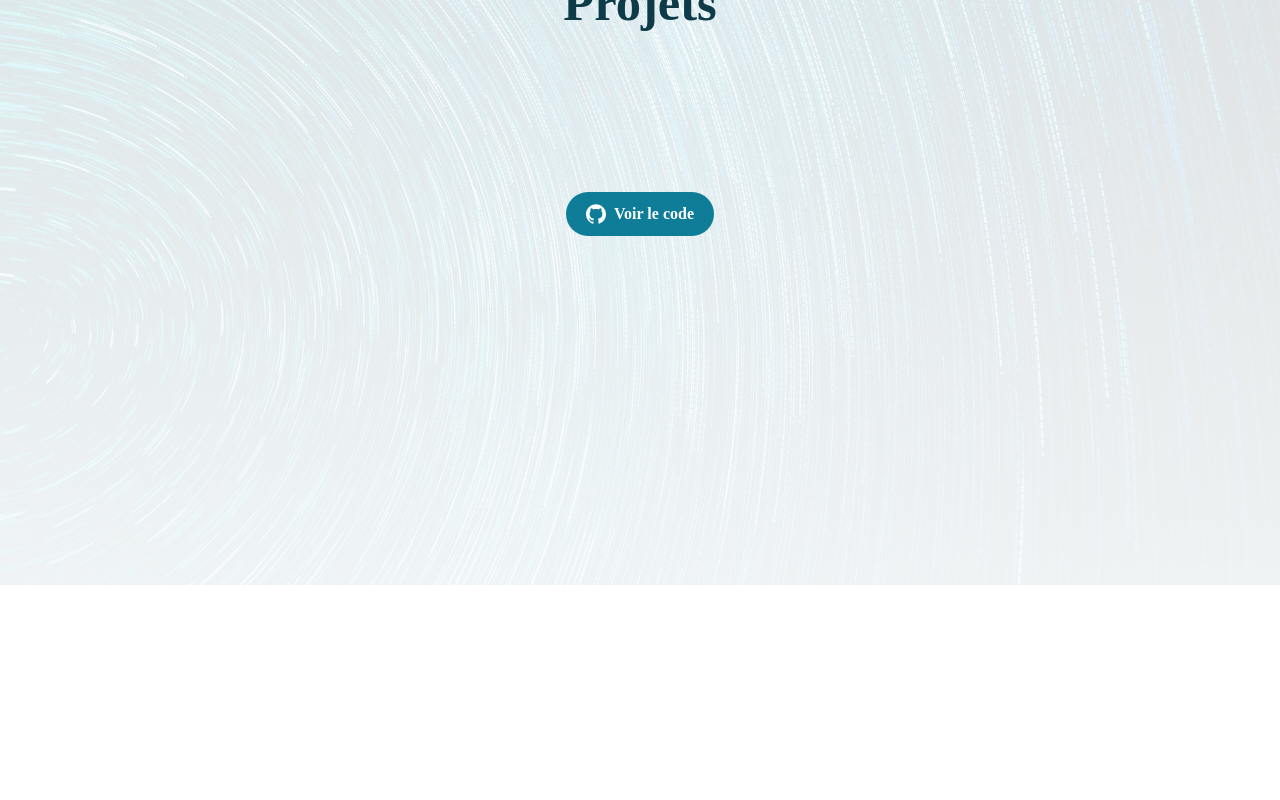
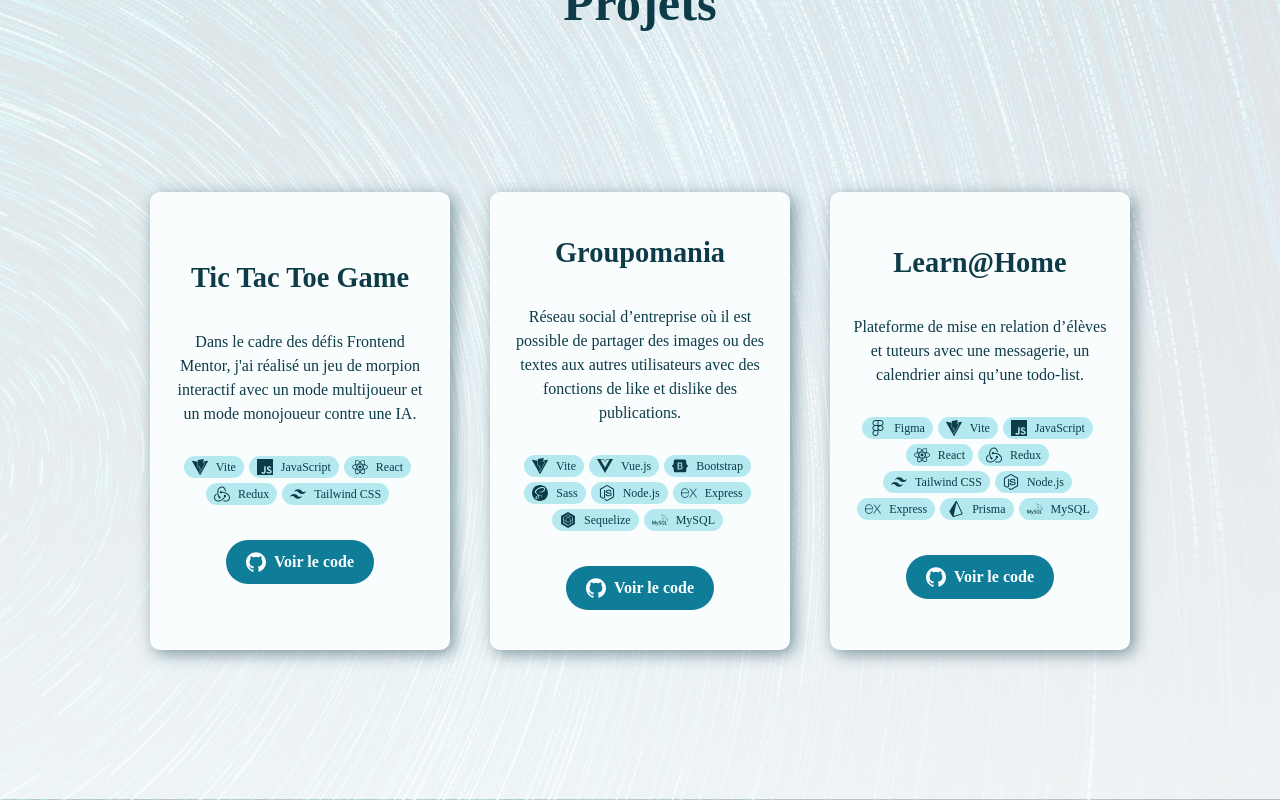
Before and after one commit to clementstorne/portfolio, a React (Vite) app: page / in a window 1280 px wide. Shown: the part 2227-3027 px from the top of the page. Before the commit the page ends 2812 px from the top, so only its background shows below. Built offline with nearby package versions, Linux system fonts and the light colour scheme.

Commit message:
projects section light mode

```diff
--- /dev/null
+++ b/src/components/ProjectCard.jsx
@@ -0,0 +1,29 @@
+import PropTypes from "prop-types";
+
+import TechnoTag from "./TechnoTag";
+import LinkButton from "./LinkButton";
+
+export default function ProjectCard(props) {
+  return (
+    <div className="project-card">
+      <h4 className="mb-30">{props.title}</h4>
+      <p className="min-h-120 mb-30">{props.description}</p>
+      <div className="mb-30 flex flex-row flex-wrap justify-center items-center">
+        {props.tags.map((tag) => (
+          <TechnoTag key={tag} techno={tag} />
+        ))}
+      </div>
+      <div>
+        <LinkButton label="Voir le code" link={props.code} icon="github" />
+      </div>
+    </div>
+  );
+}
+
+ProjectCard.propTypes = {
+  title: PropTypes.string.isRequired,
+  description: PropTypes.string.isRequired,
+  tags: PropTypes.arrayOf(PropTypes.string).isRequired,
+  code: PropTypes.string.isRequired,
+  demo: PropTypes.string,
+};
--- a/src/components/TechnoTag.jsx
+++ b/src/components/TechnoTag.jsx
@@ -16,5 +16,4 @@
 
 TechnoTag.propTypes = {
   techno: PropTypes.string.isRequired,
-  favorite: PropTypes.bool,
 };
--- a/src/index.css
+++ b/src/index.css
@@ -80,12 +80,16 @@
 
 @layer components {
   .link-button {
-    box-sizing: border-box;
     border-radius: 41px;
-    @apply flex items-center px-20 py-10 font-bold text-cyan-light-1 bg-cyan-light-11 hover:px-16
-    hover:py-6 hover:text-cyan-light-12 hover:bg-cyan-light-1 hover:border-4 hover:border-cyan-light-8
+    @apply flex justify-center items-center px-20 py-10 font-bold text-cyan-light-1 bg-cyan-light-11
+    hover:px-16 hover:py-6 hover:text-cyan-light-12 hover:bg-cyan-light-1 hover:border-4 hover:border-cyan-light-8
     focus:px-16 focus:py-6 focus:text-cyan-light-12 focus:bg-cyan-light-1 focus:border-4 focus:border-cyan-light-8 focus:outline-none
     focus-visible:px-16 focus-visible:py-6 focus-visible:text-cyan-light-12 focus-visible:bg-cyan-light-1 focus-visible:border-4 focus-visible:border-cyan-light-8 focus-visible:outline-none;
+  }
+
+  .project-card {
+    @apply flex flex-col flex-nowrap justify-center items-center py-20 px-10 rounded text-center bg-cyan-light-1 drop-shadow-base hover:drop-shadow-xl
+    md:py-40 md:px-20;
   }
 
   .techno-item {
--- a/src/pages/Projects.jsx
+++ b/src/pages/Projects.jsx
@@ -1,14 +1,67 @@
-import LinkButton from "../components/LinkButton";
+import ProjectCard from "../components/ProjectCard";
 
 export default function Projects() {
+  const projects = [
+    {
+      title: "Tic Tac Toe Game",
+      description:
+        "Dans le cadre des défis Frontend Mentor, j'ai réalisé un jeu de morpion interactif avec un mode multijoueur et un mode monojoueur contre une IA.",
+      tags: ["vite", "JS", "react", "redux", "tailwind"],
+      code: "https://github.com/clementstorne/FrontendMentor-tic-tac-toe-game",
+      demo: "",
+    },
+    {
+      title: "Groupomania",
+      description:
+        "Réseau social d’entreprise où il est possible de partager des images ou des textes aux autres utilisateurs avec des fonctions de like et dislike des publications.",
+      tags: [
+        "vite",
+        "vue",
+        "bootstrap",
+        "sass",
+        "node",
+        "express",
+        "sequelize",
+        "mysql",
+      ],
+      code: "https://github.com/clementstorne/Groupomania",
+      demo: "",
+    },
+    {
+      title: "Learn@Home",
+      description:
+        "Plateforme de mise en relation d’élèves et tuteurs avec une messagerie, un calendrier ainsi qu’une todo-list.",
+      tags: [
+        "figma",
+        "vite",
+        "JS",
+        "react",
+        "redux",
+        "tailwind",
+        "node",
+        "express",
+        "prisma",
+        "mysql",
+      ],
+      code: "https://github.com/clementstorne/LearnAtHome",
+      demo: "",
+    },
+  ];
+
   return (
     <section id="projects" className="text-cyan-light-12">
       <h2 className="mt-50 mb-30 md:my-100 md:mt-181 lg:mb-150">Projets</h2>
-      <LinkButton
-        label="Voir le code"
-        link="https://github.com/clementstorne/run-master"
-        icon="github"
-      />
+      <div className="mx-50 sm:mx-150 lg:mx-100 xl:mx-150 mb-50 md:mb-150 grid grid-cols-1 grid-rows-3 lg:grid-cols-3 lg:grid-rows-1 gap-40 ">
+        {projects.map((project) => (
+          <ProjectCard
+            key={project.title}
+            title={project.title}
+            description={project.description}
+            tags={project.tags}
+            code={project.code}
+          />
+        ))}
+      </div>
     </section>
   );
 }
--- a/tailwind.config.js
+++ b/tailwind.config.js
@@ -24,6 +24,10 @@
       200: "200px",
       280: "280px",
       350: "350px",
+    },
+    borderRadius: {
+      DEFAULT: "10px",
+      full: "9999px",
     },
     colors: {
       "cyan-light": {
```
